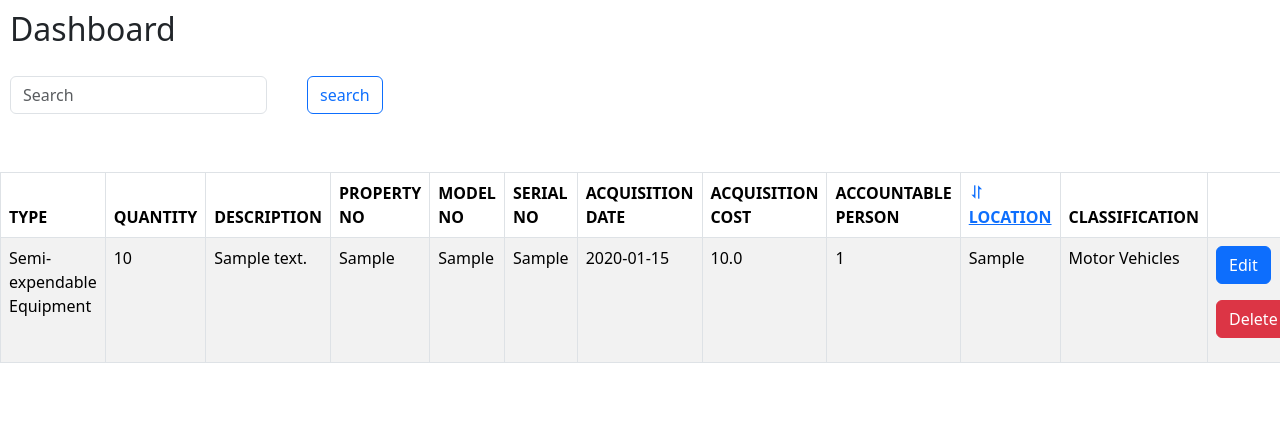
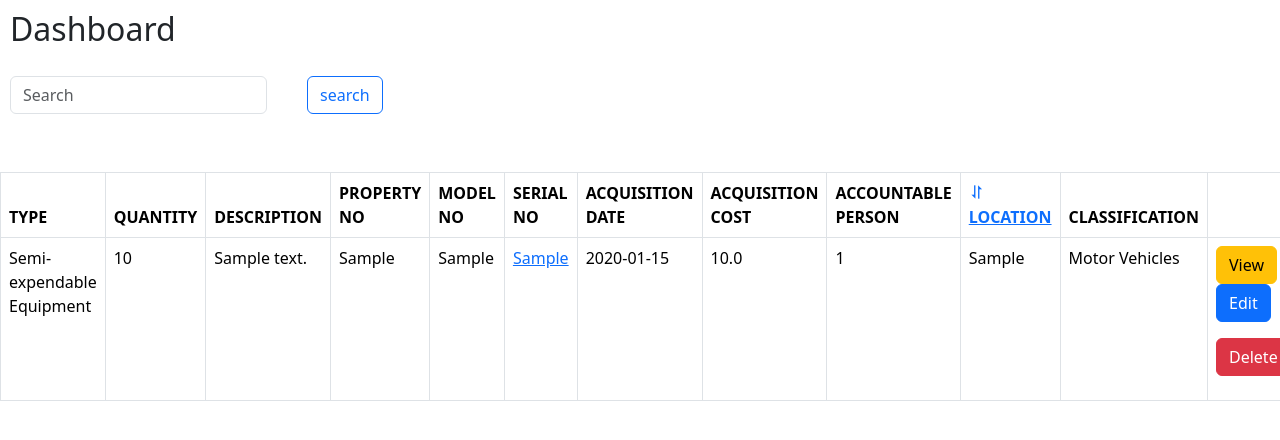
Before and after one commit to CAAP-Information-System/inventory-supply, a Django app: page / in a window 1280 px wide. Shown: the part 56-496 px from the top of the page. Run offline with Django 4.2, Linux system fonts and the light colour scheme; tables that the repository leaves empty hold one stand-in row (values such as "Sample post"); some libraries are stand-ins or nearby versions.

Commit message:
updated modal view and UI

```diff
--- a/inventorySupplyApp/static/css/home.css
+++ b/inventorySupplyApp/static/css/home.css
@@ -1,3 +1,10 @@
 .main{
     padding-top: 10vh;
 }
+.lbl-view{
+    color: #7D7C7C;
+    font-weight: bold;
+}
+.txt-view{
+    font-size: 25px;
+}
--- a/inventorySupplyApp/static/css/view.css
+++ b/inventorySupplyApp/static/css/view.css
@@ -8,6 +8,11 @@
 .left-col{
     width: 60%;
 }
+.right-col{
+    border-radius: 10px;
+    background-color: #F1EFEF;
+    padding: 5vh;
+}
 .label{
     font-size: 20px;
     font-weight: bold;
@@ -17,5 +22,6 @@
 }
 
 .details{
+    font-size: 20px;
     text-align: justify;
 }
--- a/inventorySupplyApp/templates/components/home.html
+++ b/inventorySupplyApp/templates/components/home.html
@@ -3,6 +3,7 @@
 
 
 {% block content %}
+<link rel="stylesheet" type="text/css" href="{%static 'css/home.css'%}">
 <h2 style="padding: 10px;">Dashboard</h2>
 <div class="input-group">
     <form style="padding: 10px;" action="/" method="POST">
@@ -23,7 +24,7 @@
 <div class="table-responsive">
     <br>
 
-    <table id="bootstrapdatatable" class="table table-striped table-bordered" width="100%">
+    <table id="bootstrapdatatable" class="table table-bordered" width="100%">
         <thead>
             <th>TYPE</th>
             <th>QUANTITY</th>
@@ -46,7 +47,12 @@
                 <td>{{ inv.inv_description|truncatechars:50|linebreaksbr }}</td>
                 <td>{{ inv.inv_property|linebreaksbr }}</td>
                 <td>{{ inv.inv_model|linebreaksbr}}</td>
-                <td>{{ inv.inv_serial|linebreaksbr}}</td>
+                <td>
+                    <a href="{% url 'view' inv.id %}">
+                        {{ inv.inv_serial|linebreaksbr}}
+                    </a>
+
+                </td>
                 <td>{{ inv.inv_acqDate|linebreaksbr}}</td>
                 <td>{{ inv.inv_acqCost|linebreaksbr}}</td>
                 <td>{{ inv.inv_accountable|linebreaksbr}}</td>
@@ -76,7 +82,7 @@
 {% else %}
 <div class="table-responsive">
     <br>
-    <table id="inventory-table" class="table table-striped table-bordered table-hover" width="100%">
+    <table id="inventory-table" class="table table-bordered table-hover" width="100%">
         <thead>
             <th>TYPE</th>
             <th>QUANTITY</th>
@@ -102,7 +108,11 @@
                 <td>{{ inv.inv_description|truncatechars:50|linebreaksbr }}</td>
                 <td>{{ inv.inv_property|linebreaksbr }}</td>
                 <td>{{ inv.inv_model|linebreaksbr}}</td>
-                <td>{{ inv.inv_serial|linebreaksbr}}</td>
+                <td>
+                    <a href="{% url 'view' inv.id %}">
+                        {{ inv.inv_serial|linebreaksbr}}
+                    </a>
+                </td>
                 <td>{{ inv.inv_acqDate|linebreaksbr}}</td>
                 <td>{{ inv.inv_acqCost|linebreaksbr}}</td>
                 <td>{{ inv.inv_accountable|linebreaksbr}}</td>
@@ -111,6 +121,10 @@
 
 
                 <td colspan="2">
+                    <button type="button" class="btn btn-warning" data-toggle="modal" data-target="#viewModal{{inv.id}}">
+                        View
+                      </button>
+
                     <p data-placement="top" data-toggle="tooltip" title="Edit">
                         <a href="{% url 'update' inv.id %}" class="btn btn-primary btn-xs" >
                             Edit
@@ -160,9 +174,37 @@
 {% endfor %}
 
 
+{% for inv in inventory %}
+<div class="modal fade" id="viewModal{{ inv.id }}" tabindex="-1" role="dialog" aria-labelledby="viewModalLabel" aria-hidden="true">
+    <div class="modal-dialog" role="document">
+        <div class="modal-content">
+            <div class="modal-header">
+                <h5 class="modal-title" id="viewModalLabel">{{inv.inv_property}}</h5>
+                <button type="button" class="close" data-dismiss="modal" aria-label="Close">
+                    <span aria-hidden="true">&times;</span>
+                </button>
+            </div>
+            <div class="modal-body">
+                <form action="">
+                    <label class="lbl-view">Serial Number:</label>
+                    <div class="txt-view">{{inv.inv_serial}}</div>
+                    <label class="lbl-view">Type:</label>
+                    <div class="txt-view">{{inv.inv_type}}</div>
+                    <label class="lbl-view">Acquisition Date:</label>
+                    <div class="txt-view">{{inv.inv_acqDate}}</div>
+                </form>
 
-
-
+            </div>
+            <div class="modal-footer">
+                <a href="{% url 'view' inv.id %}" class="btn btn-primary btn-xs" >
+                    View full details
+                </a>
+                <button type="button" class="btn btn-secondary" data-dismiss="modal">Cancel</button>
+            </div>
+        </div>
+    </div>
+</div>
+{% endfor %}
 
 
 <script src="https://code.jquery.com/jquery-3.6.0.min.js"></script>
--- a/inventorySupplyApp/urls.py
+++ b/inventorySupplyApp/urls.py
@@ -5,7 +5,7 @@ urlpatterns = [
     path('', views.home),
     path('add', views.add_inventory, name='add'),
     path('edit/<int:id>', views.edit_inventory),
-    path('view/<int:id>', views.view_inventory),
+    path('view/<int:id>', views.view_inventory, name='view'),
     path('update/<int:id>/', views.update_inventory, name='update'),
     path('<int:id>/delete', views.delete_inventory, name='delete_inventory'),
     path('inventory/', views.InventoryList.as_view()),
```
